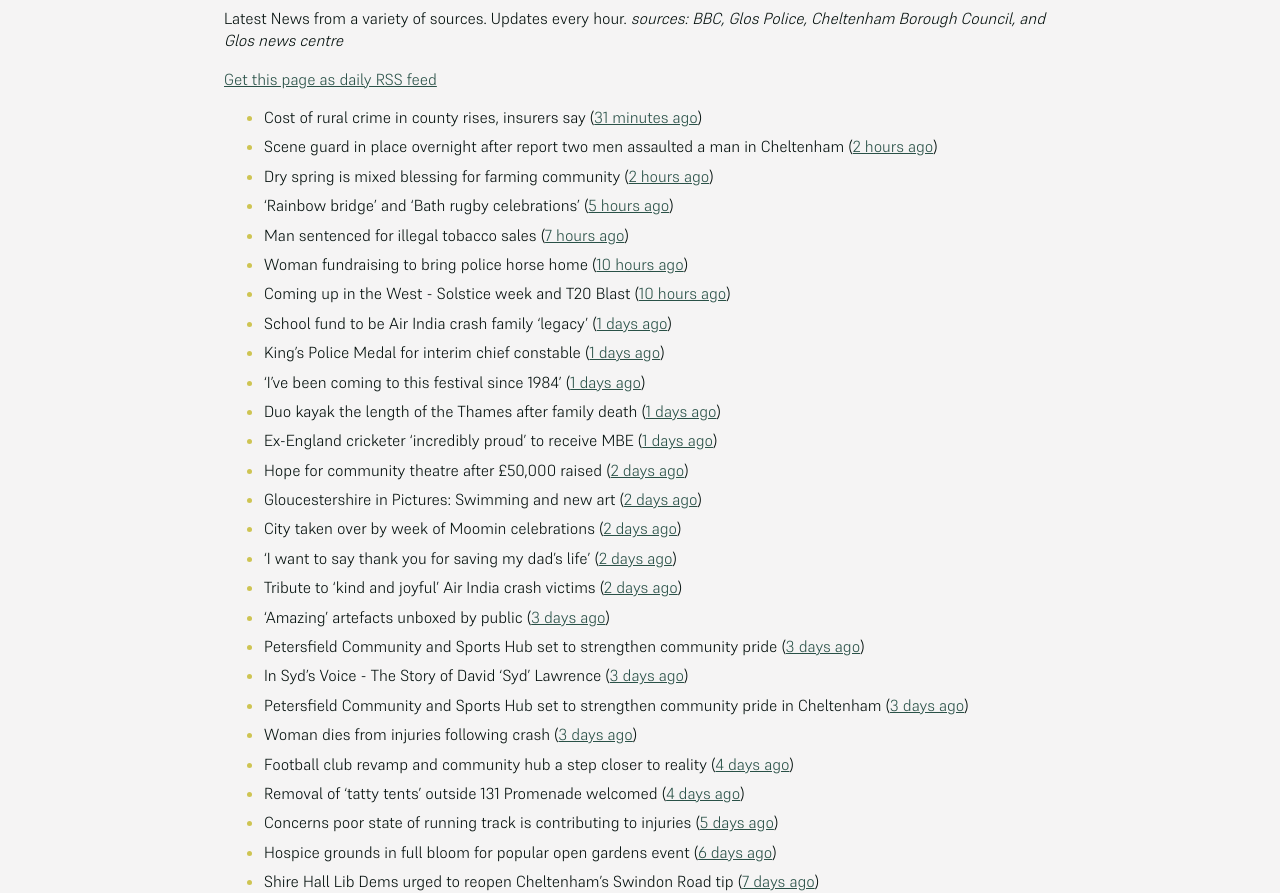
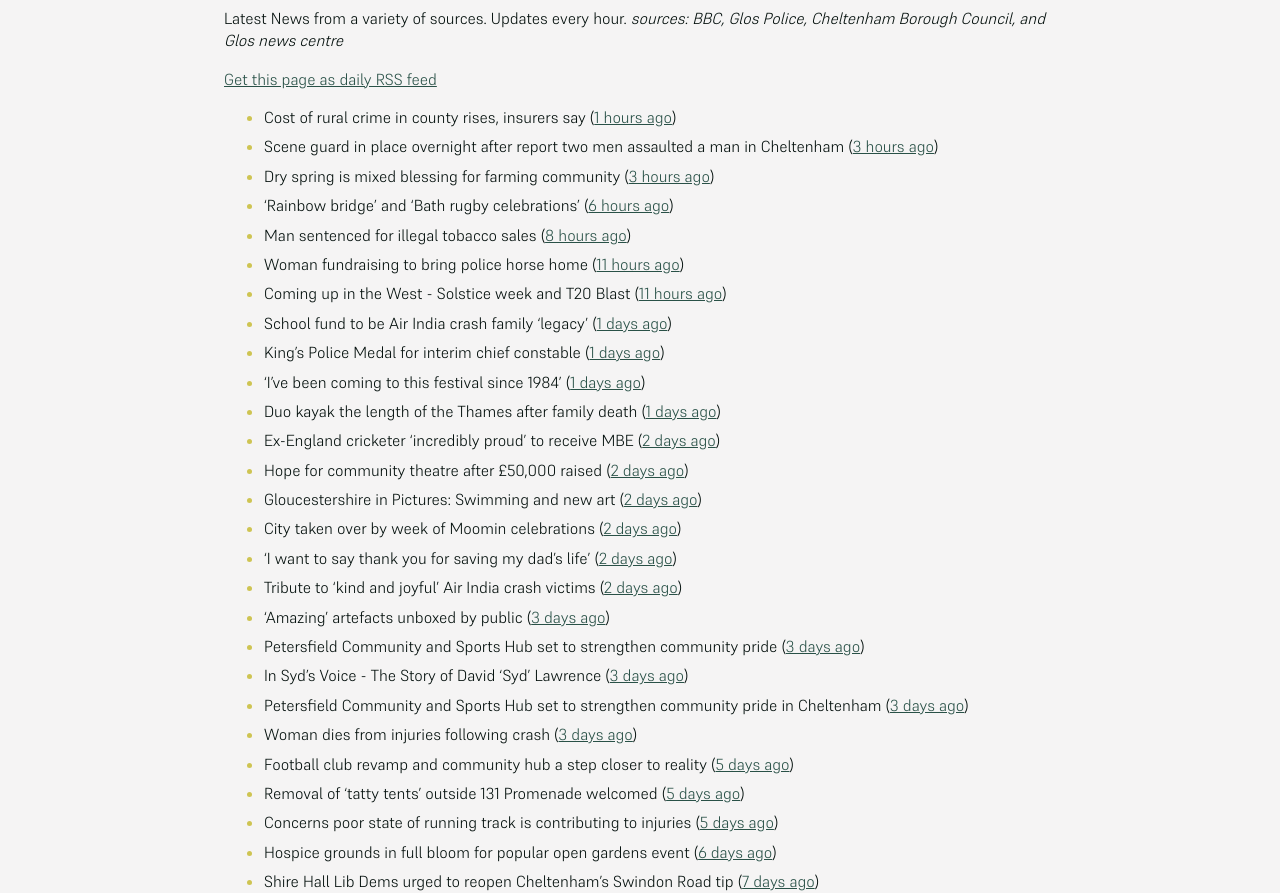
Before and after one commit to mat-0/cheltenham-open-data, a Jekyll site: the page built from _pages/news.md, in a window 1280 px wide and 1400 px high. Shown: the part 266-1159 px from the top of the window. Built offline with Jekyll 4.4.1, drawn with Linux system fonts in a browser that asks for light colours; some of the changed text lies outside the part shown.

Commit message:
Updated 2025-06-16 16:59:35

```diff
--- a/_pages/news.md
+++ b/_pages/news.md
@@ -12,18 +12,18 @@ _sources: BBC, Glos Police, Cheltenham Borough Council, and Glos news centre_
 [Get this page as daily RSS feed](/daily.rss)
 
 <!-- news_marker starts -->
-- Cost of rural crime in county rises, insurers say ([31 minutes ago](https://www.bbc.com/news/articles/cje7e8lqvj0o))
-- Scene guard in place overnight after report two men assaulted a man in Cheltenham ([2 hours ago](https://gloucesternewscentre.co.uk/scene-guard-in-place-overnight-after-report-two-men-assaulted-a-man-in-cheltenham/))
-- Dry spring is mixed blessing for farming community ([2 hours ago](https://www.bbc.com/news/articles/c8d1vglgj9zo))
-- 'Rainbow bridge' and 'Bath rugby celebrations' ([5 hours ago](https://www.bbc.com/news/articles/cx2e29jqllgo))
-- Man sentenced for illegal tobacco sales ([7 hours ago](https://gloucesternewscentre.co.uk/man-sentenced-for-illegal-tobacco-sales/))
-- Woman fundraising to bring police horse home ([10 hours ago](https://www.bbc.com/news/articles/c1ld0n474llo))
-- Coming up in the West - Solstice week and T20 Blast ([10 hours ago](https://www.bbc.com/news/articles/c4g3nze858lo))
+- Cost of rural crime in county rises, insurers say ([1 hours ago](https://www.bbc.com/news/articles/cje7e8lqvj0o))
+- Scene guard in place overnight after report two men assaulted a man in Cheltenham ([3 hours ago](https://gloucesternewscentre.co.uk/scene-guard-in-place-overnight-after-report-two-men-assaulted-a-man-in-cheltenham/))
+- Dry spring is mixed blessing for farming community ([3 hours ago](https://www.bbc.com/news/articles/c8d1vglgj9zo))
+- 'Rainbow bridge' and 'Bath rugby celebrations' ([6 hours ago](https://www.bbc.com/news/articles/cx2e29jqllgo))
+- Man sentenced for illegal tobacco sales ([8 hours ago](https://gloucesternewscentre.co.uk/man-sentenced-for-illegal-tobacco-sales/))
+- Woman fundraising to bring police horse home ([11 hours ago](https://www.bbc.com/news/articles/c1ld0n474llo))
+- Coming up in the West - Solstice week and T20 Blast ([11 hours ago](https://www.bbc.com/news/articles/c4g3nze858lo))
 - School fund to be Air India crash family 'legacy' ([1 days ago](https://www.bbc.com/news/articles/c5y5ygl2g31o))
 - King's Police Medal for interim chief constable ([1 days ago](https://www.bbc.com/news/articles/c39x9jz8ez1o))
 - 'I've been coming to this festival since 1984' ([1 days ago](https://www.bbc.com/news/articles/clyny53kdg4o))
 - Duo kayak the length of the Thames after family death ([1 days ago](https://www.bbc.com/news/articles/c79ep5dqpd3o))
-- Ex-England cricketer 'incredibly proud' to receive MBE ([1 days ago](https://www.bbc.com/news/articles/cql2qnr0kveo))
+- Ex-England cricketer 'incredibly proud' to receive MBE ([2 days ago](https://www.bbc.com/news/articles/cql2qnr0kveo))
 - Hope for community theatre after £50,000 raised ([2 days ago](https://www.bbc.com/news/articles/c3rpgenlq8jo))
 - Gloucestershire in Pictures: Swimming and new art ([2 days ago](https://www.bbc.com/news/articles/ckgr8gzq8rjo))
 - City taken over by week of Moomin celebrations ([2 days ago](https://www.bbc.com/news/articles/c79e092j1qyo))
@@ -34,8 +34,8 @@ _sources: BBC, Glos Police, Cheltenham Borough Council, and Glos news centre_
 - In Syd's Voice - The Story of David 'Syd' Lawrence ([3 days ago](https://www.bbc.co.uk/sounds/play/p0lj4vvq))
 - Petersfield Community and Sports Hub set to strengthen community pride in Cheltenham ([3 days ago](https://www.cheltenham.gov.uk/news/article/3020/petersfield_community_and_sports_hub_set_to_strengthen_community_pride_in_cheltenham))
 - Woman dies from injuries following crash ([3 days ago](https://www.bbc.com/news/articles/cx2q7py0p1qo))
-- Football club revamp and community hub a step closer to reality ([4 days ago](https://gloucesternewscentre.co.uk/football-club-revamp-and-community-hub-a-step-closer-to-reality/))
-- Removal of ‘tatty tents’ outside 131 Promenade welcomed ([4 days ago](https://gloucesternewscentre.co.uk/removal-of-tatty-tents-outside-131-promenade-welcomed/))
+- Football club revamp and community hub a step closer to reality ([5 days ago](https://gloucesternewscentre.co.uk/football-club-revamp-and-community-hub-a-step-closer-to-reality/))
+- Removal of ‘tatty tents’ outside 131 Promenade welcomed ([5 days ago](https://gloucesternewscentre.co.uk/removal-of-tatty-tents-outside-131-promenade-welcomed/))
 - Concerns poor state of running track is contributing to injuries ([5 days ago](https://gloucesternewscentre.co.uk/concerns-poor-state-of-running-track-is-contributing-to-injuries/))
 - Hospice grounds in full bloom for popular open gardens event ([6 days ago](https://gloucesternewscentre.co.uk/hospice-grounds-in-full-bloom-for-popular-open-gardens-event/))
 - Shire Hall Lib Dems urged to reopen Cheltenham’s Swindon Road tip ([7 days ago](https://gloucesternewscentre.co.uk/shire-hall-lib-dems-urged-to-reopen-cheltenhams-swindon-road-tip/))
```
Also changed, not shown: other parts of _pages/news.md (+2 -2 lines), _data/flood.json (+5 -27 lines), _pages/fix-my-street.md (+5 -5 lines), index.md (+5 -5 lines).
